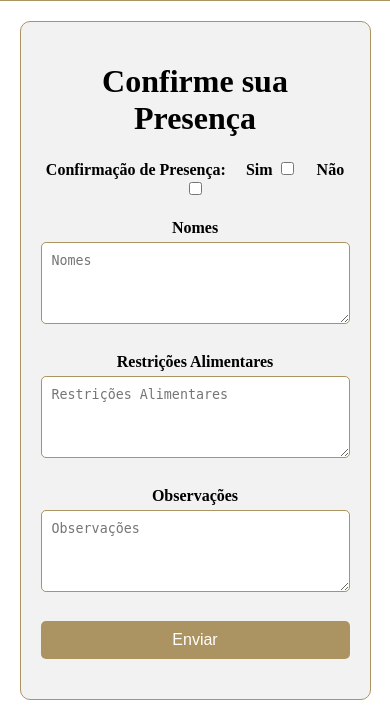
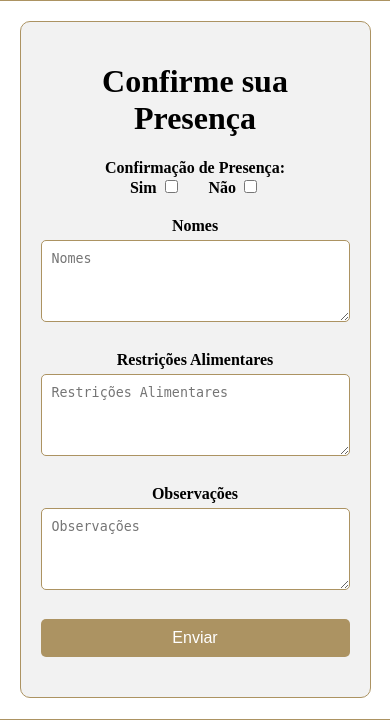
Before and after one commit to Martimlt/MarianaEHugo, a Django app: page / in a window 390 px wide. Shown: the part 3178-3898 px from the top of the page. Run offline with Django 5.2, Linux system fonts and the light colour scheme; some libraries are stand-ins or nearby versions; some web fonts are replaced.

Commit message:
Almost Done

```diff
--- a/MarianaEHugo/static/MarianaEHugo/css/styles.css
+++ b/MarianaEHugo/static/MarianaEHugo/css/styles.css
@@ -423,6 +423,14 @@ body {
     font-weight: bold;
 }
 
+.hidefirst{
+    display: block;
+}
+
+.hidesecond{
+    display: none;
+}
+
 @media screen and (max-width: 1500px) {
     .rsvp-form-container {
         width: 40%; /* Wider width on smaller screens */
@@ -445,6 +453,16 @@ body {
 @media screen and (max-width: 600px) {
     .rsvp-form-container {
         width: 90%; /* Wider width on smaller screens */
+    }
+}
+
+@media screen and (max-width: 450px) {
+    .hidefirst{
+        display: none !important;
+    }
+
+    .hidesecond{
+        display: block !important;
     }
 }
 
--- a/MarianaEHugo/templates/MarianaEHugo/home.html
+++ b/MarianaEHugo/templates/MarianaEHugo/home.html
@@ -79,8 +79,12 @@
         {% csrf_token %}
 
         <!-- Attendance Checkbox -->
-        <div class="form-field checkbox-container">
+        <div class="form-field checkbox-container hidefirst">
             <label for="{{ form.attending.id_for_label }}" class="checkbox-label">Confirmação de Presença: &nbsp; &nbsp; {{ form.attending.label }} {{ form.attending }} &nbsp; &nbsp; {{ form.not_attending.label }} {{ form.not_attending }}</label>
+        </div>
+
+        <div class="form-field checkbox-container hidesecond">
+            <label for="{{ form.attending.id_for_label }}" class="checkbox-label">Confirmação de Presença: <br> {{ form.attending.label }} {{ form.attending }} &nbsp; &nbsp; &nbsp; {{ form.not_attending.label }} {{ form.not_attending }}</label>
         </div>
 
         <!-- Other Fields -->
```
